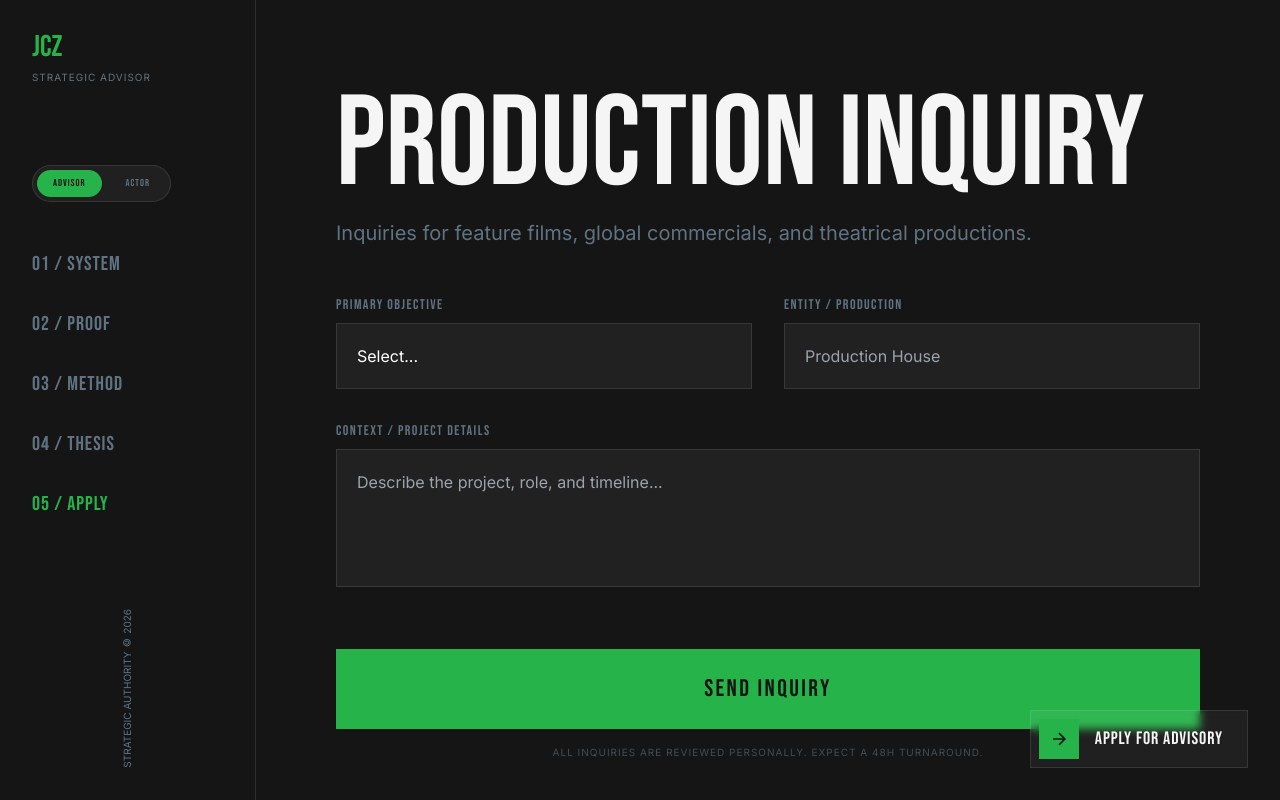
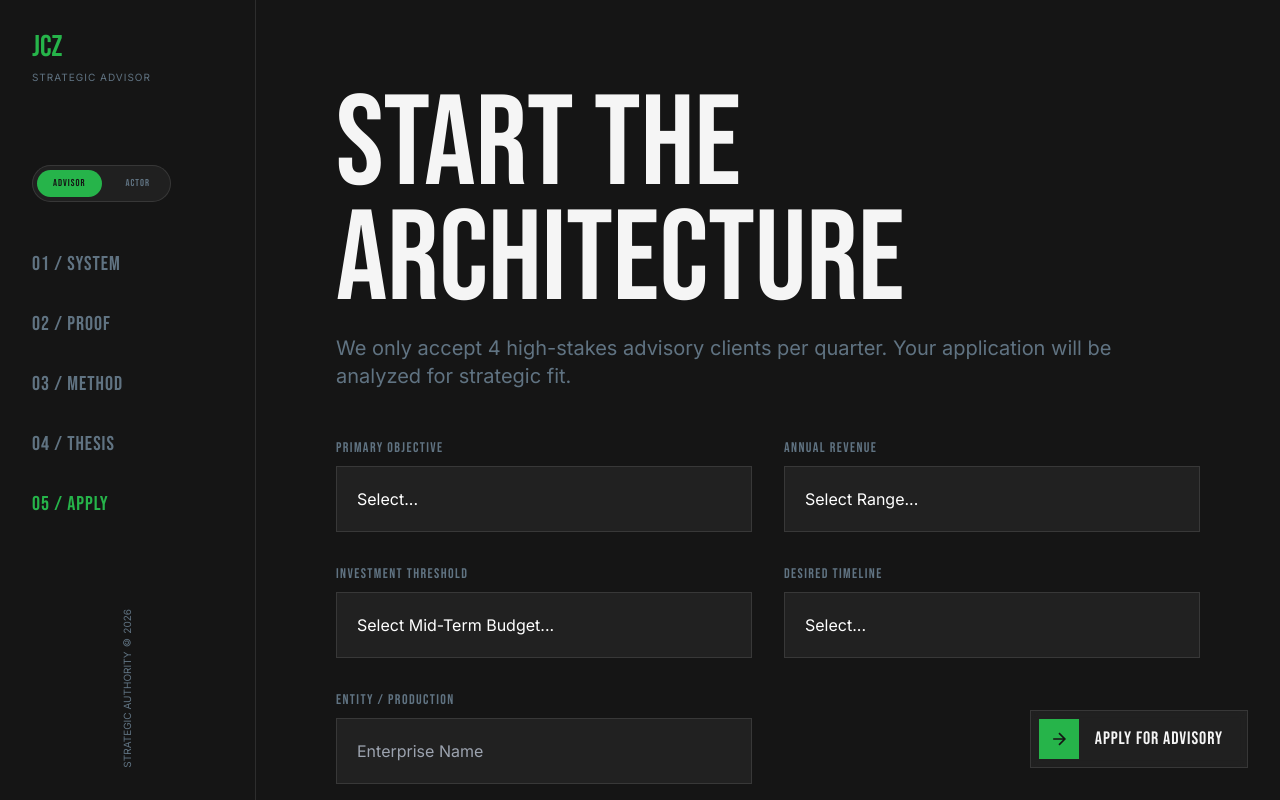
Before and after one commit to totomakes/JCZ, a React (Vite) app: page / in a window 1280 px wide. Both pictures are taken after a click on the button "APPLY FOR ADVISORY". Shown: the top 800 px of the page. Built offline with nearby package versions, Linux system fonts and the light colour scheme; no server answers.

Commit message:
fix: restore Advisor application fields and fix persona state propagation in App.tsx

```diff
--- a/App.tsx
+++ b/App.tsx
@@ -56,6 +56,7 @@ const App: React.FC = () => {
         return (
           <Apply
             key="apply"
+            persona={persona}
             isSubmitting={isSubmitting}
             aiFeedback={aiFeedback}
             onSubmit={handleApplySubmit}
--- a/components/Apply.tsx
+++ b/components/Apply.tsx
@@ -81,6 +81,38 @@ const Apply: React.FC<ApplyProps> = ({ isSubmitting, aiFeedback, onSubmit, onRes
                                 )}
                             </select>
                         </div>
+                        {isAdvisor && (
+                            <>
+                                <div className="space-y-2">
+                                    <label className="block text-sm font-heading tracking-widest text-muted uppercase">Annual Revenue</label>
+                                    <select name="revenue" required className="w-full bg-white/5 border border-white/10 p-5 text-white focus:border-brand outline-none appearance-none transition-colors">
+                                        <option value="" className="bg-bg">Select Range...</option>
+                                        <option value="1m" className="bg-bg">$1M - $5M</option>
+                                        <option value="5m" className="bg-bg">$5M - $20M</option>
+                                        <option value="20m" className="bg-bg">$20M - $100M</option>
+                                        <option value="100m" className="bg-bg">$100M+</option>
+                                    </select>
+                                </div>
+                                <div className="space-y-2">
+                                    <label className="block text-sm font-heading tracking-widest text-muted uppercase">Investment Threshold</label>
+                                    <select name="threshold" required className="w-full bg-white/5 border border-white/10 p-5 text-white focus:border-brand outline-none appearance-none transition-colors">
+                                        <option value="" className="bg-bg">Select Mid-Term Budget...</option>
+                                        <option value="50k" className="bg-bg">$50k - $150k</option>
+                                        <option value="150k" className="bg-bg">$150k - $500k</option>
+                                        <option value="500k" className="bg-bg">$500k+</option>
+                                    </select>
+                                </div>
+                                <div className="space-y-2">
+                                    <label className="block text-sm font-heading tracking-widest text-muted uppercase">Desired Timeline</label>
+                                    <select name="timeline" required className="w-full bg-white/5 border border-white/10 p-5 text-white focus:border-brand outline-none appearance-none transition-colors">
+                                        <option value="" className="bg-bg">Select...</option>
+                                        <option value="immediate" className="bg-bg">Immediate Execution</option>
+                                        <option value="quarter" className="bg-bg">Next Quarter</option>
+                                        <option value="planning" className="bg-bg">Planning Stage</option>
+                                    </select>
+                                </div>
+                            </>
+                        )}
                         <div className="space-y-2">
                             <label className="block text-sm font-heading tracking-widest text-muted uppercase">Entity / Production</label>
                             <input name="entity" type="text" required className="w-full bg-white/5 border border-white/10 p-5 text-white focus:border-brand outline-none transition-colors" placeholder={isAdvisor ? "Enterprise Name" : "Production House"} />
```
